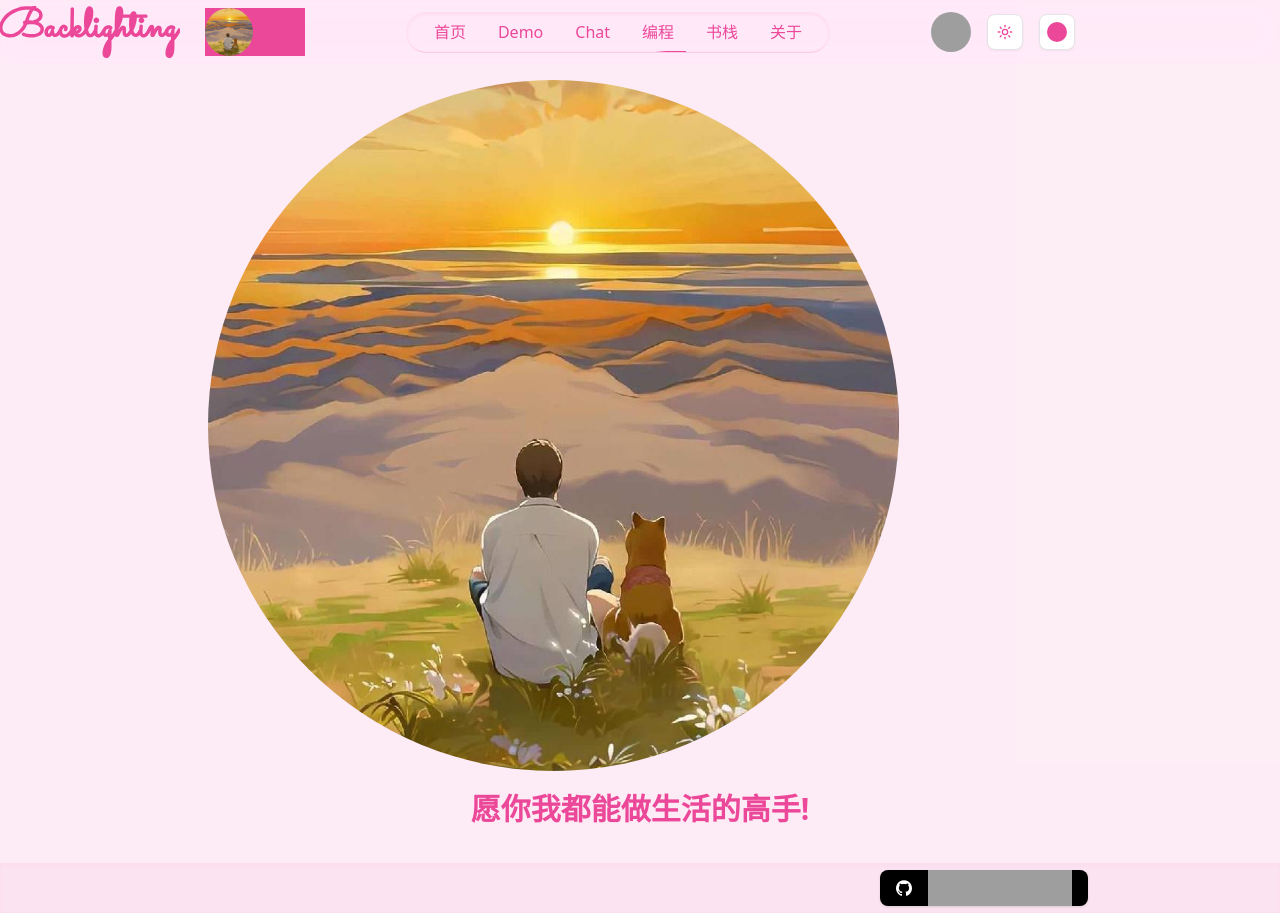
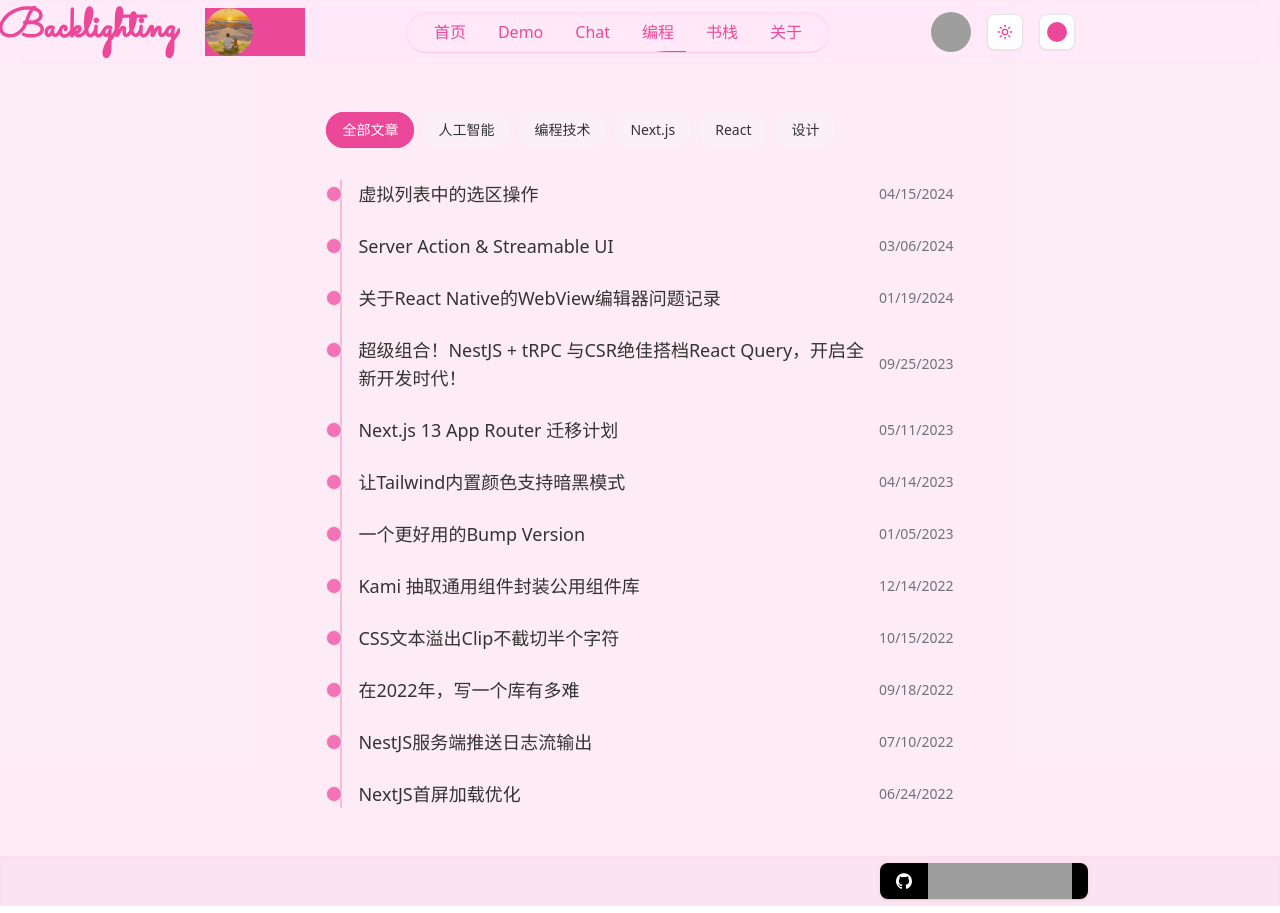
Before and after one commit to BacklightingCody/blog_new, a Next.js app: page /docs/programming in a window 1280 px wide. Built offline with nearby package versions, Linux system fonts and the light colour scheme; grey boxes are pictures that could not be loaded.

Commit message:
feat: 增加文章列表页

```diff
--- a/package.json
+++ b/package.json
@@ -19,6 +19,7 @@
     "autoprefixer": "^10.4.21",
     "class-variance-authority": "^0.7.1",
     "clsx": "^2.1.1",
+    "date-fns": "^4.1.0",
     "dom-to-image": "^2.6.0",
     "framer-motion": "^12.9.4",
     "hash-sum": "^2.0.0",
--- a/src/app/docs/page.tsx
+++ b/src/app/docs/page.tsx
@@ -1,6 +1,6 @@
 import { Suspense } from "react"
-import BlogList from "@/components/features/blog-list"
-import TimeStats from "@/components/features/time-stats"
+import BlogList from "@/components/features/docs/blog-list"
+import TimeStats from "@/components/features/docs/time-stats"
 import { Skeleton } from "@/components/ui/skeleton"
 
 export default function BlogPage() {
--- a/src/app/docs/programming/page.tsx
+++ b/src/app/docs/programming/page.tsx
@@ -1,12 +1,22 @@
-export default function Docs() {
+import type { Metadata } from "next"
+import BlogCategories from "@/components/features/docs/blog-categories"
+import BlogTimeline from "@/components/features/docs/blog-timeline"
+import { CategoryProvider } from "@/components/features/docs/category-provider"
+
+export const metadata: Metadata = {
+  title: "博客 | 分类文章",
+  description: "浏览不同分类的博客文章",
+}
+
+export default function BlogPage() {
   return (
-    <div className="col-span-5 p-4 flex flex-col align-center justify-center">
-      <img src="/avatar.jpg" className='rounded-full w-[80%]' />
-      <h1
-        className="text-3xl py-5 text-center font-bold text-theme-primary"
-      >
-        愿你我都能做生活的高手!
-      </h1>
-    </div>
+    <CategoryProvider>
+      <main className="mx-auto w-[70%] py-12">
+        <BlogCategories />
+        <div className="mt-8">
+          <BlogTimeline />
+        </div>
+      </main>
+    </CategoryProvider>
   )
 }
--- /dev/null
+++ b/src/components/features/docs/blog-categories.tsx
@@ -0,0 +1,47 @@
+"use client"
+
+import { motion } from "framer-motion"
+import { cn } from "@/lib/utils"
+import { useCategory } from "@/components/features/docs/category-provider"
+
+// 博客分类数据
+const categories = [
+  { id: "all", name: "全部文章" },
+  { id: "ai", name: "人工智能" },
+  { id: "programming", name: "编程技术" },
+  { id: "nextjs", name: "Next.js" },
+  { id: "react", name: "React" },
+  { id: "design", name: "设计" },
+]
+
+export default function BlogCategories() {
+  const { activeCategory, setCategory } = useCategory()
+
+  return (
+    <div className="relative">
+      <div className="flex flex-wrap gap-2">
+        {categories.map((category) => (
+          <button
+            key={category.id}
+            onClick={() => setCategory(category.id)}
+            className={cn(
+              "relative rounded-full px-4 py-2 text-sm font-medium transition-colors hover:bg-theme-primary/10",
+              activeCategory === category.id ? "bg-theme-primary text-white" : "bg-muted/40",
+            )}
+          >
+            {category.name}
+            {activeCategory === category.id && (
+              <motion.div
+                layoutId="activeCategoryBg"
+                className="absolute inset-0 rounded-full bg-theme-primary"
+                style={{ zIndex: -1 }}
+                initial={false}
+                transition={{ type: "spring", stiffness: 300, damping: 30 }}
+              />
+            )}
+          </button>
+        ))}
+      </div>
+    </div>
+  )
+}
--- /dev/null
+++ b/src/components/features/docs/blog-timeline.tsx
@@ -0,0 +1,155 @@
+"use client"
+
+import { useState } from "react"
+import { motion, AnimatePresence } from "framer-motion"
+import { format } from "date-fns"
+import { zhCN } from "date-fns/locale"
+import Link from "next/link"
+import { useCategory } from "@/components/features/docs/category-provider"
+
+// 博客文章数据
+const articles = [
+  {
+    id: 1,
+    title: "虚拟列表中的选区操作",
+    date: "2024-04-15",
+    category: "programming",
+    slug: "virtual-list-selection",
+  },
+  {
+    id: 2,
+    title: "Server Action & Streamable UI",
+    date: "2024-03-06",
+    category: "nextjs",
+    slug: "server-action-streamable-ui",
+  },
+  {
+    id: 3,
+    title: "关于React Native的WebView编辑器问题记录",
+    date: "2024-01-19",
+    category: "react",
+    slug: "react-native-webview-editor-issues",
+  },
+  {
+    id: 4,
+    title: "超级组合！NestJS + tRPC 与CSR绝佳搭档React Query，开启全新开发时代！",
+    date: "2023-09-25",
+    category: "programming",
+    slug: "nestjs-trpc-react-query",
+  },
+  {
+    id: 5,
+    title: "Next.js 13 App Router 迁移计划",
+    date: "2023-05-11",
+    category: "nextjs",
+    slug: "nextjs-13-app-router-migration",
+  },
+  {
+    id: 6,
+    title: "让Tailwind内置颜色支持暗黑模式",
+    date: "2023-04-14",
+    category: "design",
+    slug: "tailwind-dark-mode-colors",
+  },
+  {
+    id: 7,
+    title: "一个更好用的Bump Version",
+    date: "2023-01-05",
+    category: "programming",
+    slug: "better-bump-version",
+  },
+  {
+    id: 8,
+    title: "Kami 抽取通用组件封装公用组件库",
+    date: "2022-12-14",
+    category: "design",
+    slug: "kami-component-library",
+  },
+  {
+    id: 9,
+    title: "CSS文本溢出Clip不截切半个字符",
+    date: "2022-10-15",
+    category: "design",
+    slug: "css-text-overflow-clip",
+  },
+  {
+    id: 10,
+    title: "在2022年，写一个库有多难",
+    date: "2022-09-18",
+    category: "programming",
+    slug: "writing-library-in-2022",
+  },
+  {
+    id: 11,
+    title: "NestJS服务端推送日志流输出",
+    date: "2022-07-10",
+    category: "programming",
+    slug: "nestjs-server-sent-events-logs",
+  },
+  {
+    id: 12,
+    title: "NextJS首屏加载优化",
+    date: "2022-06-24",
+    category: "nextjs",
+    slug: "nextjs-first-load-optimization",
+  },
+]
+
+export default function BlogTimeline() {
+  const [hoveredArticle, setHoveredArticle] = useState<number | null>(null)
+  const { activeCategory } = useCategory()
+
+  const filteredArticles =
+    activeCategory === "all" ? articles : articles.filter((article) => article.category === activeCategory)
+
+  const formatDate = (dateString: string) => {
+    const date = new Date(dateString)
+    return format(date, "MM/dd/yyyy", { locale: zhCN })
+  }
+
+  return (
+    <div className="relative">
+      <div className="absolute left-[14px] top-0 h-full w-[2px] bg-theme-primary/30" />
+      <AnimatePresence mode="wait">
+        <ul className="space-y-6">
+          {filteredArticles.map((article) => (
+            <motion.li
+              key={article.id}
+              className="relative pl-8"
+              initial={{ opacity: 0, y: 20 }}
+              animate={{ opacity: 1, y: 0 }}
+              exit={{ opacity: 0, y: -20 }}
+              transition={{ duration: 0.3 }}
+            >
+              <div className="absolute left-0 top-1.5 h-4 w-4 rounded-full border-1 bg-theme-secondary" />
+              <Link
+                href={`/blog/${article.slug}`}
+                className="group block"
+                onMouseEnter={() => setHoveredArticle(article.id)}
+                onMouseLeave={() => setHoveredArticle(null)}
+              >
+                <div className="flex flex-col justify-between gap-1 sm:flex-row sm:items-center">
+                  <h3 className="relative text-lg font-medium transition-colors group-hover:text-theme-primary">
+                    {article.title}
+                    <div className="relative">
+                      {hoveredArticle === article.id && (
+                        <motion.div
+                          className="absolute -bottom-1 left-0 h-[2px] w-full bg-theme-primary"
+                          initial={{ width: 0, left: 0, right: "100%" }}
+                          animate={{ width: "100%", left: 0, right: 0 }}
+                          exit={{ width: 0, left: "100%", right: 0 }}
+                          transition={{ duration: 0.3, ease: "easeInOut" }}
+                        />
+                      )}
+                    </div>
+                  </h3>
+                  <time className="text-sm text-muted-foreground">{formatDate(article.date)}</time>
+                </div>
+              </Link>
+            </motion.li>
+          ))}
+        </ul>
+      </AnimatePresence>
+    </div>
+  )
+}
--- /dev/null
+++ b/src/components/features/docs/category-provider.tsx
@@ -0,0 +1,42 @@
+"use client"
+
+import type React from "react"
+
+import { createContext, useContext, useState, useEffect } from "react"
+import { useRouter, usePathname, useSearchParams } from "next/navigation"
+
+type CategoryContextType = {
+  activeCategory: string
+  setCategory: (category: string) => void
+}
+
+const CategoryContext = createContext<CategoryContextType>({
+  activeCategory: "all",
+  setCategory: () => {},
+})
+
+export function CategoryProvider({ children }: { children: React.ReactNode }) {
+  const router = useRouter()
+  const pathname = usePathname()
+  const searchParams = useSearchParams()
+  const [activeCategory, setActiveCategory] = useState(searchParams.get("category") || "all")
+
+  const setCategory = (category: string) => {
+    const params = new URLSearchParams(searchParams)
+    if (category === "all") {
+      params.delete("category")
+    } else {
+      params.set("category", category)
+    }
+    router.push(`${pathname}?${params.toString()}`)
+    setActiveCategory(category)
+  }
+
+  useEffect(() => {
+    setActiveCategory(searchParams.get("category") || "all")
+  }, [searchParams])
+
+  return <CategoryContext.Provider value={{ activeCategory, setCategory }}>{children}</CategoryContext.Provider>
+}
+
+export const useCategory = () => useContext(CategoryContext)
```
Also changed, not shown: src/components/features/docs/blog-list.tsx (renamed from src/components/features/blog-list.tsx), src/components/features/docs/time-stats.tsx (renamed from src/components/features/time-stats.tsx), 1 other file (tests, documents, lock files or other folders).
